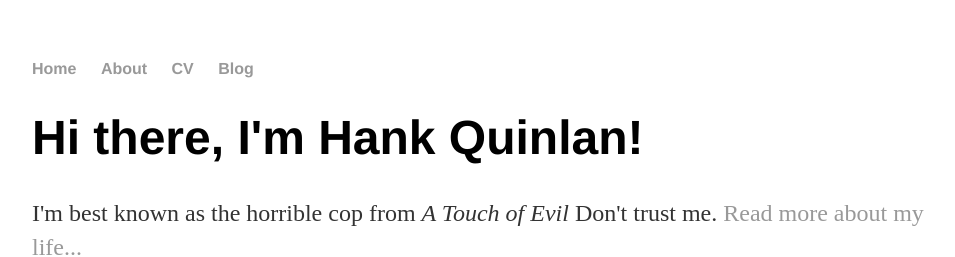
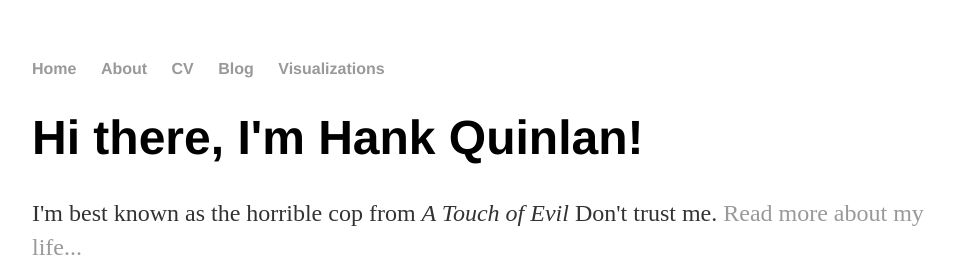
Before and after one commit to ajander/ajander.github.io, a Jekyll site: the page built from index.html, in a window 1280 px wide. Shown: the top 257 px of the page, without its empty margins (160-1115 px from the left). Built offline with Jekyll 4.4.1, drawn with Linux system fonts in a browser that asks for light colours.

Commit message:
Added "visualizations" to navigation menu on main page

```diff
--- a/_layouts/default.html
+++ b/_layouts/default.html
@@ -12,6 +12,7 @@
 		        	<li><a href="/about">About</a></li>
 	        		<li><a href="/cv">CV</a></li>
 	        		<li><a href="/blog">Blog</a></li>
+	        		<li><a href="/visualizations">Visualizations</a></li>
 	    		</ul>
 			</nav>
 			<div class="container">
```
